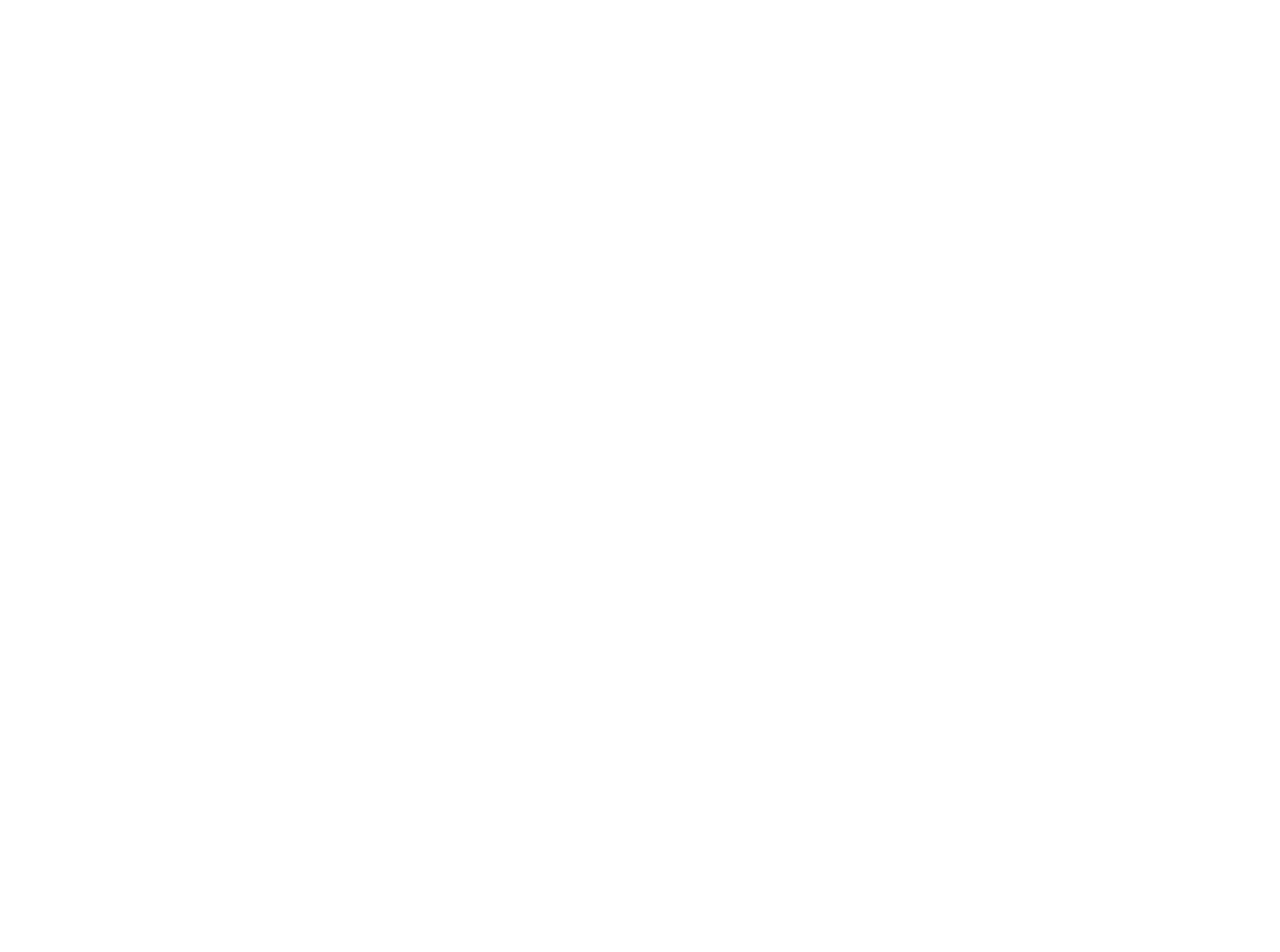
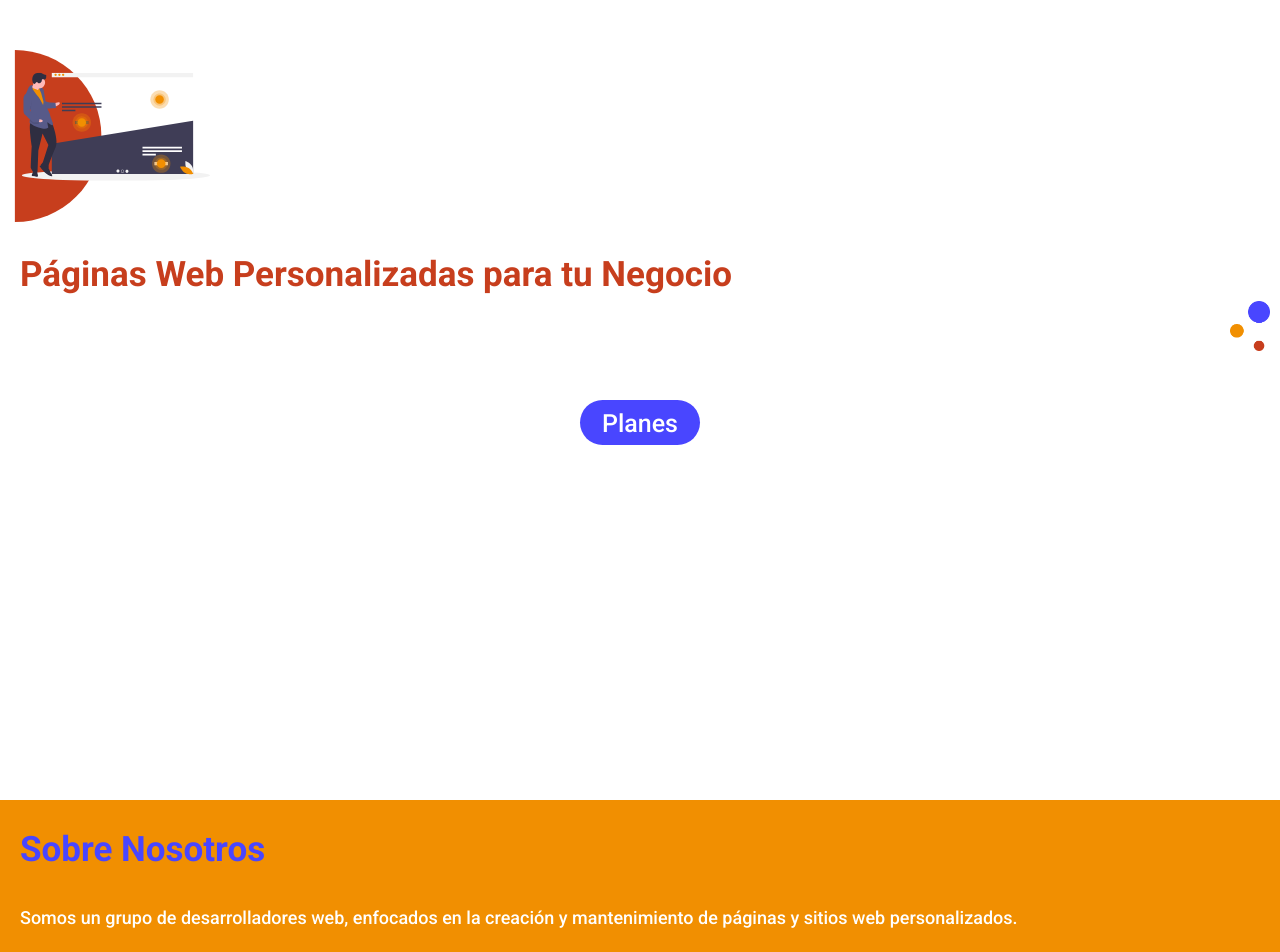
Before and after one commit to Joel-Development/mercadotecnia-page, a plain HTML site: page index.html in a window 1280 px wide. Shown: the top 952 px of the page. Before the commit the page ends 800 px from the top, so only its background shows below. Drawn offline with Linux system fonts and the light colour scheme.

Commit message:
about section

```diff
--- a/index.html
+++ b/index.html
@@ -4,9 +4,41 @@
   <meta charset="UTF-8">
   <meta http-equiv="X-UA-Compatible" content="IE=edge">
   <meta name="viewport" content="width=device-width, initial-scale=1.0">
+  <link rel="stylesheet" href="style.css">
   <title>Document</title>
+  <link rel="preconnect" href="https://fonts.googleapis.com">
+  <link rel="preconnect" href="https://fonts.gstatic.com" crossorigin>
+  <link href="https://fonts.googleapis.com/css2?family=Roboto:wght@400;500;700&display=swap" rel="stylesheet">
 </head>
 <body>
-
+  <!-- <section class="menu">
+    <nav class="menu__bar">
+      <ul>
+        <li><a href="#main" class="menu__link">Inicio</a></li>
+        <li><a href="#about" class="menu__link">Sobre Nosotros</a></li>
+        <li><a href="#" class="menu__link">Servicios</a></li>
+        <li><a href="#" class="menu__link">Contacto</a></li>
+      </ul>
+    </nav>
+  </section> -->
+  <section class="main" id="main">
+    <img class="main__img" src="assets/img/back-main.svg" alt="main-image">
+    <div class="title">
+      <h2 class="main__title">
+        Páginas Web Personalizadas para tu Negocio
+      </h2>
+      <img class="main__dots" src="assets/img/dots-main.png" alt="dots">
+    </div>
+    <a href="#service" class="btn btn--big">Planes</a>
+  </section>
+  <section class="about" id="about">
+    <h2 class="about__title">
+      Sobre Nosotros
+    </h2>
+    <p class="about__text">
+      Somos un grupo de desarrolladores web, enfocados en la creación y mantenimiento de páginas y sitios web personalizados.
+    </p>
+    <img src="assets/img/about.svg" alt="about img" class="about__img">
+  </section>
 </body>
 </html>
--- /dev/null
+++ b/scss/base/_base.scss
@@ -0,0 +1,22 @@
+html
+{
+  scroll-behavior: smooth;
+}
+
+body
+{
+  position: relative;
+  margin: 0;
+  min-height: 100vh;
+  font-family: 'Roboto', sans-serif;
+}
+
+section
+{
+  box-sizing: border-box;
+}
+
+img
+{
+  max-width: 100%;
+}
--- a/scss/base/_variables.scss
+++ b/scss/base/_variables.scss
@@ -1,3 +1,9 @@
-$blue-ryb: #4946ffff;
-$carrot-orange: #f18f01ff;
-$vermilion: #c73e1dff;
+$blue: #4946ffff;
+$orange: #f18f01ff;
+$red: #c73e1dff;
+$white: #fff;
+
+$title-desk: 40px;
+$title-mobile: 35px;
+
+$text: 18px;
--- a/scss/blocks/_about.scss
+++ b/scss/blocks/_about.scss
@@ -0,0 +1,39 @@
+.about
+{
+  background-color: $orange;
+
+  min-height: 100vh;
+  height: max-content;
+
+  padding-top: 30px;
+
+  &__title
+  {
+    font-size: $title-mobile;
+    color: $blue;
+    margin-top: 0;
+    margin-bottom: 30px;
+    margin-right: 20px;
+    margin-left: 20px;
+  }
+
+  &__text
+  {
+    color: $white;
+    font-weight: 500;
+    font-size: $text;
+    line-height: 35px;
+    margin-right: 20px;
+    margin-left: 20px;
+    margin-bottom: 75px;
+  }
+
+  &__img
+  {
+    display: block;
+    width: 90%;
+    margin-left: auto;
+    margin-right: auto;
+    margin-bottom: 50px;
+  }
+}
--- /dev/null
+++ b/scss/blocks/_button.scss
@@ -0,0 +1,22 @@
+.btn
+{
+  box-sizing: border-box;
+  padding: 10px;
+
+  background-color: $blue;
+  display: block;
+
+  color: $white;
+  text-decoration: none;
+  font-weight: 500;
+  text-align: center;
+
+  &--big
+  {
+    font-size: 25px;
+    height: 45px;
+    width: 120px;
+
+    border-radius: 22.5px;
+  }
+}
--- a/scss/blocks/_main.scss
+++ b/scss/blocks/_main.scss
@@ -0,0 +1,51 @@
+.main
+{
+  position: relative;
+  top: 0;
+
+  padding-top: 50px;
+
+  background-color: $white;
+  min-height: 100vh;
+  height: max-content;
+
+  &__img
+  {
+    margin-left: 10px;
+    margin-right: 10px;
+    width: 200px;
+  }
+
+  .title
+  {
+    position: relative;
+  }
+
+  &__title
+  {
+    color: $red;
+    font-size: $title-mobile;
+
+    margin-left: 20px;
+    margin-right: 40px;
+  }
+
+  &__dots
+  {
+    position: absolute;
+    bottom: -55px;
+    right: 10px;
+
+    width: 40px;
+  }
+
+  .btn
+  {
+    position: relative;
+    top: 75px;
+
+    margin-right: auto;
+    margin-left: auto;
+    margin-bottom: 50px;
+  }
+}
--- a/scss/blocks/_menu.scss
+++ b/scss/blocks/_menu.scss
@@ -0,0 +1,11 @@
+.menu
+{
+  position: fixed;
+  z-index: 100;
+  background-color: $blue;
+  max-width: 100%;
+  width: 100%;
+  min-height: 50vh;
+
+
+}
--- a/scss/style.scss
+++ b/scss/style.scss
@@ -0,0 +1,7 @@
+@import 'base/normalize';
+@import 'base/base';
+@import 'base/variables';
+@import 'blocks/button';
+@import 'blocks/menu';
+@import 'blocks/main';
+@import 'blocks/about';
```
Also changed, not shown: style.css (added), 1 other file.
